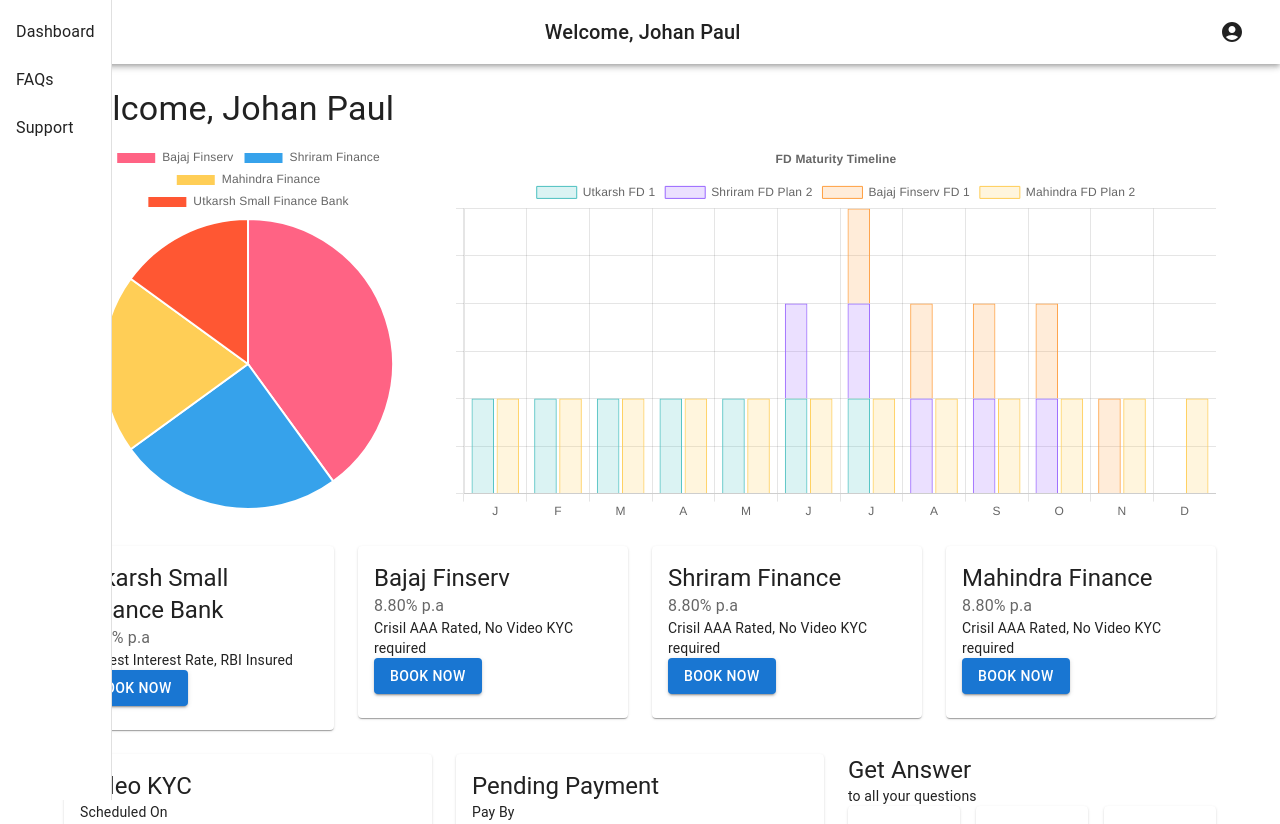
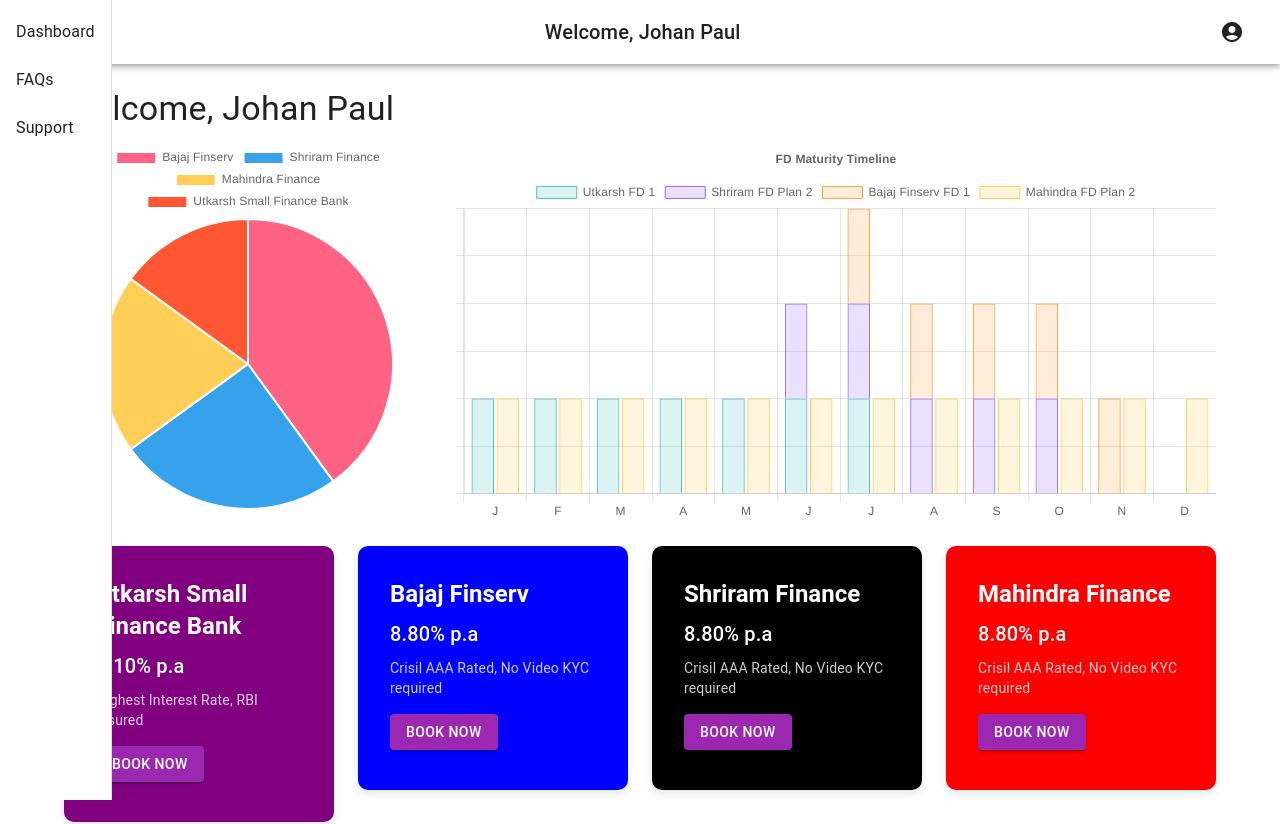
Before and after one commit to codearora/Portfolio-Dashboard, a React (Create React App) app in the folder dashboard-app/: page / in a window 1280 px wide. Shown: the top 824 px of the page. Built offline with nearby package versions, Linux system fonts and the light colour scheme; grey boxes are pictures that could not be loaded.

Commit message:
improved card

```diff
--- a/dashboard-app/src/components/BankCard.js
+++ b/dashboard-app/src/components/BankCard.js
@@ -1,39 +1,32 @@
 import React from 'react';
 import { Card, CardContent, Typography, Button } from '@mui/material';
-import { makeStyles } from '@mui/styles';
 
-const useStyles = makeStyles({
-    root: {
-        borderLeft: props => `5px solid ${props.color}`,
-        boxShadow: '0 4px 8px rgba(0,0,0,0.1)',
-        borderRadius: '8px',
-    },
-    button: {
-        marginTop: '10px',
-    },
-});
-
-const BankCard = ({ bankName, interestRate, details, action, color }) => {
-    const classes = useStyles({ color });
-
+function BankCard({ bankName, interestRate, details, action, color }) {
     return (
-        <Card className={classes.root}>
+        <Card sx={{
+            backgroundColor: color,
+            color: 'white',
+            borderRadius: '10px',
+            boxShadow: '0 4px 8px rgba(0, 0, 0, 0.1)',
+            padding: '16px',
+            marginBottom: '16px'
+        }}>
             <CardContent>
-                <Typography variant="h5" component="h2">
+                <Typography variant="h5" sx={{ fontWeight: 'bold' }}>
                     {bankName}
                 </Typography>
-                <Typography color="textSecondary">
+                <Typography variant="h6" sx={{ marginTop: '8px' }}>
                     {interestRate}
                 </Typography>
-                <Typography variant="body2" component="p">
+                <Typography variant="body2" sx={{ marginTop: '8px', opacity: 0.8 }}>
                     {details}
                 </Typography>
-                <Button className={classes.button} variant="contained" color="primary">
+                <Button variant="contained" color="secondary" sx={{ marginTop: '16px' }}>
                     {action}
                 </Button>
             </CardContent>
         </Card>
     );
-};
+}
 
 export default BankCard;
```
